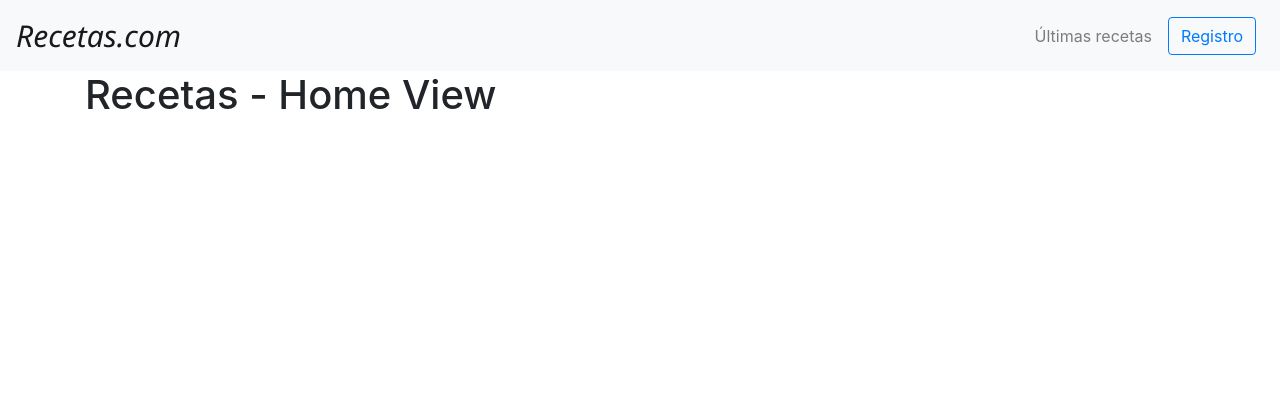
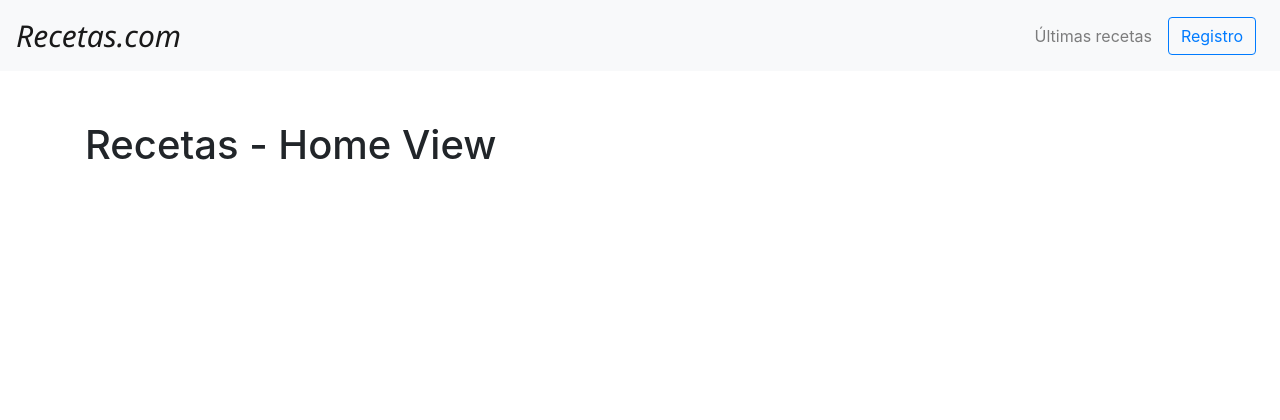
Before and after one commit to luism240174/recetas_curso, a Django app: page /home/ in a window 1280 px wide. Shown: the top 420 px of the page. Run offline with Django 3.2, Linux system fonts and the light colour scheme; some libraries are stand-ins or nearby versions.

Commit message:
12-04-20

```diff
--- a/recetas/recetasapp/static/recetas/css/main.css
+++ b/recetas/recetasapp/static/recetas/css/main.css
@@ -9,7 +9,7 @@
     font-size: 30px;
     font-style: italic;
     font-family: 'Segoe UI', Tahoma, Geneva, Verdana, sans-serif;
-    color: sienna;
+
 
 
 }
@@ -23,9 +23,10 @@
     position: relative;
     bottom: 0px;
     width: 100%;
-    background-color: #444444;
+    background-color: #494343;
     color: white;
     padding: 10px;
+
 }
 
 footer a, footer a:hover {
@@ -35,7 +36,7 @@
 }
 
 .main-container {
-    padding-top: 0px;
+    padding-top: 50px;
     height: 1000px;
 
 }
--- a/recetas/recetasapp/templates/base.html
+++ b/recetas/recetasapp/templates/base.html
@@ -7,7 +7,7 @@
     <meta name="viewport" content="width=device-width, initial-scale=1.0">
     <title>{% block titulo %}Recetas{% endblock %}</title>
     <link href="{% static 'bootstrap/css/bootstrap.min.css' %}" rel='stylesheet'>
-    <link href="{% static 'recetas/css/main.css' %}" rel='stylesheet'>
+    <link href="{% static 'css/main.css' %}" rel='stylesheet'>
 
 
     <script src="{% static 'bootstrap/js/jquery.js' %}"></script>
@@ -57,13 +57,13 @@
     </div>
 
 
-    <div>
+
 
     <footer>
         <a href="{% url 'contacto' %}">Contacto</a>
     </footer>
 
-    </div>
+
 
 </body>
 </html>
```
